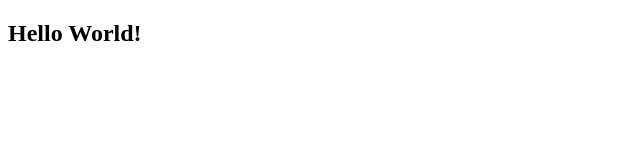
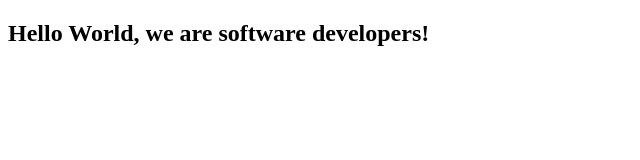
Before and after one commit to AliyaIsmail/Raphael-and-alia, a plain HTML site: page index.html in a window 1280 px wide. Shown: the whole page, without its empty margins (0-640 px from the left). Drawn offline with Linux system fonts and the light colour scheme.

Commit message:
modify hello world text

```diff
--- a/index.html
+++ b/index.html
@@ -9,7 +9,7 @@
   <body>
     <script src="https://cdn.freecodecamp.org/testable-projects-fcc/v1/bundle.js"></script>
 
-   <h2>Hello World!</h2>
+   <h2>Hello World, we are software developers!</h2>
     <script  src="js/index.js"></script>
   </body>
 </html>
```
